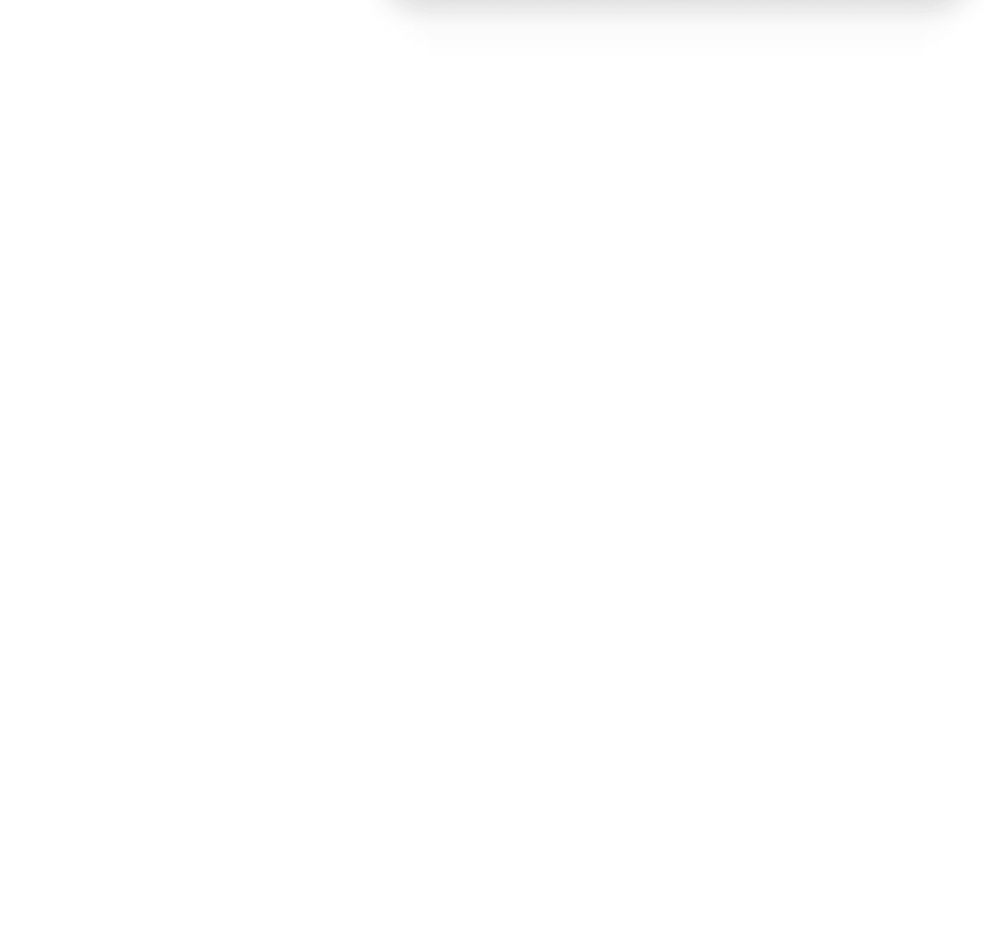
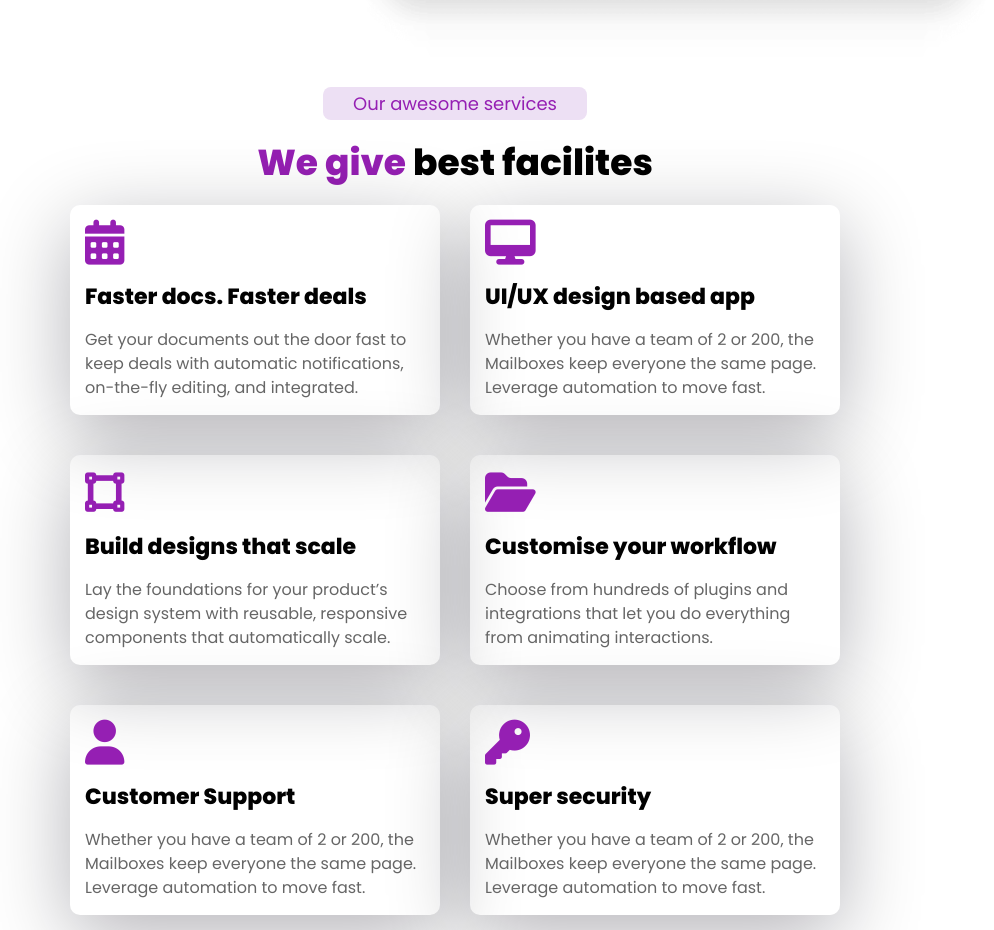
Before and after one commit to Sh4ke96/Sassio, a React (Create React App) app: page / in a window 1280 px wide. Shown: the part 580-1510 px from the top of the page, without its empty margins (185-1179 px from the left). Before the commit the page ends 800 px from the top, so only its background shows below. Built offline with nearby package versions, Linux system fonts and the light colour scheme.

Commit message:
add card component to about component

```diff
--- a/src/App.js
+++ b/src/App.js
@@ -1,11 +1,13 @@
 import SHeader from "./components/Header/header";
 import Heading from "./components/Heading/heading";
+import About from "./components/About/about";
 
 function App() {
   return (
     <>
       <SHeader />
       <Heading />
+      <About />
     </>
   );
 }
--- /dev/null
+++ b/src/components/About/about.js
@@ -0,0 +1,60 @@
+import React from "react";
+import Card from "../Card/card";
+import { Container } from "./about.styled";
+
+function About() {
+  return (
+    <Container>
+      <span className="about-title-tag">Our awesome services</span>
+      <h1 className="about-title">
+        <span className="about-title-color">We give</span> best facilites
+      </h1>
+      <div className="about-container">
+        <Card
+          icon={"card-icon fas fa-calendar-alt"}
+          title={"Faster docs. Faster deals"}
+          text={
+            "Get your documents out the door fast to keep deals with automatic notifications, on-the-fly editing, and integrated."
+          }
+        />
+        <Card
+          icon={"card-icon fas fa-desktop"}
+          title={"UI/UX design based app"}
+          text={
+            "Whether you have a team of 2 or 200, the Mailboxes keep everyone the same page. Leverage automation to move fast."
+          }
+        />
+        <Card
+          icon={"card-icon fas fa-vector-square"}
+          title={"Build designs that scale"}
+          text={
+            "Lay the foundations for your product’s design system with reusable, responsive components that automatically scale."
+          }
+        />
+        <Card
+          icon={"card-icon fas fa-folder-open"}
+          title={"Customise your workflow"}
+          text={
+            "Choose from hundreds of plugins and integrations that let you do everything from animating interactions."
+          }
+        />
+        <Card
+          icon={"card-icon fas fa-user"}
+          title={"Customer Support"}
+          text={
+            "Whether you have a team of 2 or 200, the Mailboxes keep everyone the same page. Leverage automation to move fast."
+          }
+        />
+        <Card
+          icon={"card-icon fas fa-key"}
+          title={"Super security"}
+          text={
+            "Whether you have a team of 2 or 200, the Mailboxes keep everyone the same page. Leverage automation to move fast."
+          }
+        />
+      </div>
+    </Container>
+  );
+}
+
+export default About;
--- /dev/null
+++ b/src/components/About/about.styled.js
@@ -0,0 +1,41 @@
+import styled from "styled-components";
+
+export const Container = styled.div`
+  display: flex;
+  flex-direction: column;
+  align-items: center;
+  padding: 0 15px 15px 15px;
+  .about-title-tag {
+    color: #951fb3;
+    font-size: 18px;
+    font-weight: 500;
+    padding: 3px 30px;
+    border-radius: 8px;
+    display: inline-block;
+    background-color: #ede0f4;
+  }
+  .about-title {
+    margin: 15px 0;
+    font-size: 36px;
+    text-align: center;
+    .about-title-color {
+      color: #951fb3;
+    }
+  }
+  .about-container {
+    display: grid;
+    grid-template-columns: 1fr;
+    grid-template-rows: 1fr 1fr 1fr 1fr 1fr 1fr;
+    gap: 50px 0px;
+    @media screen and (min-width: 1000px) {
+      grid-template-columns: 1fr 1fr;
+      grid-template-rows: 1fr 1fr 1fr;
+      gap: 40px 30px;
+    }
+    @media screen and (min-width: 1400px) {
+      grid-template-columns: 1fr 1fr 1fr;
+      grid-template-rows: 1fr 1fr;
+      gap: 40px 30px;
+    }
+  }
+`;
--- /dev/null
+++ b/src/components/Card/card.js
@@ -0,0 +1,15 @@
+import React from "react";
+import { Container } from "./card.styled";
+
+function Card(props) {
+  const { ...res } = props;
+  return (
+    <Container {...res}>
+      <i className={props.icon}></i>
+      <h1 className="card-title">{props.title}</h1>
+      <p className="card-text">{props.text}</p>
+    </Container>
+  );
+}
+
+export default Card;
--- /dev/null
+++ b/src/components/Card/card.styled.js
@@ -0,0 +1,24 @@
+import styled from "styled-components";
+
+export const Container = styled.div`
+  max-width: 370px;
+  padding: 15px;
+  box-shadow: 0px 20px 81px 0px rgba(8, 0, 20, 0.3);
+  border-radius: 10px;
+  .card-icon {
+    font-size: 45px;
+    color: #951fb3;
+    padding-bottom: 15px;
+  }
+  .card-title {
+    color: #010101;
+    font-size: 22px;
+    font-weight: 700;
+    padding-bottom: 15px;
+  }
+  .card-text {
+    line-height: 1.5;
+    color: #666666;
+    font-size: 16px;
+  }
+`;
--- a/src/components/Heading/heading.styled.js
+++ b/src/components/Heading/heading.styled.js
@@ -63,9 +63,13 @@
           text-decoration: none;
           .heading-button {
             height: 50px;
-            width: 175px;
+            width: 155px;
             font-size: 18px;
             margin-right: 15px;
+            @media screen and (min-width: 1000px) {
+              height: 50px;
+              width: 175px;
+            }
             .heading-icon {
               margin-right: 10px;
             }
```
